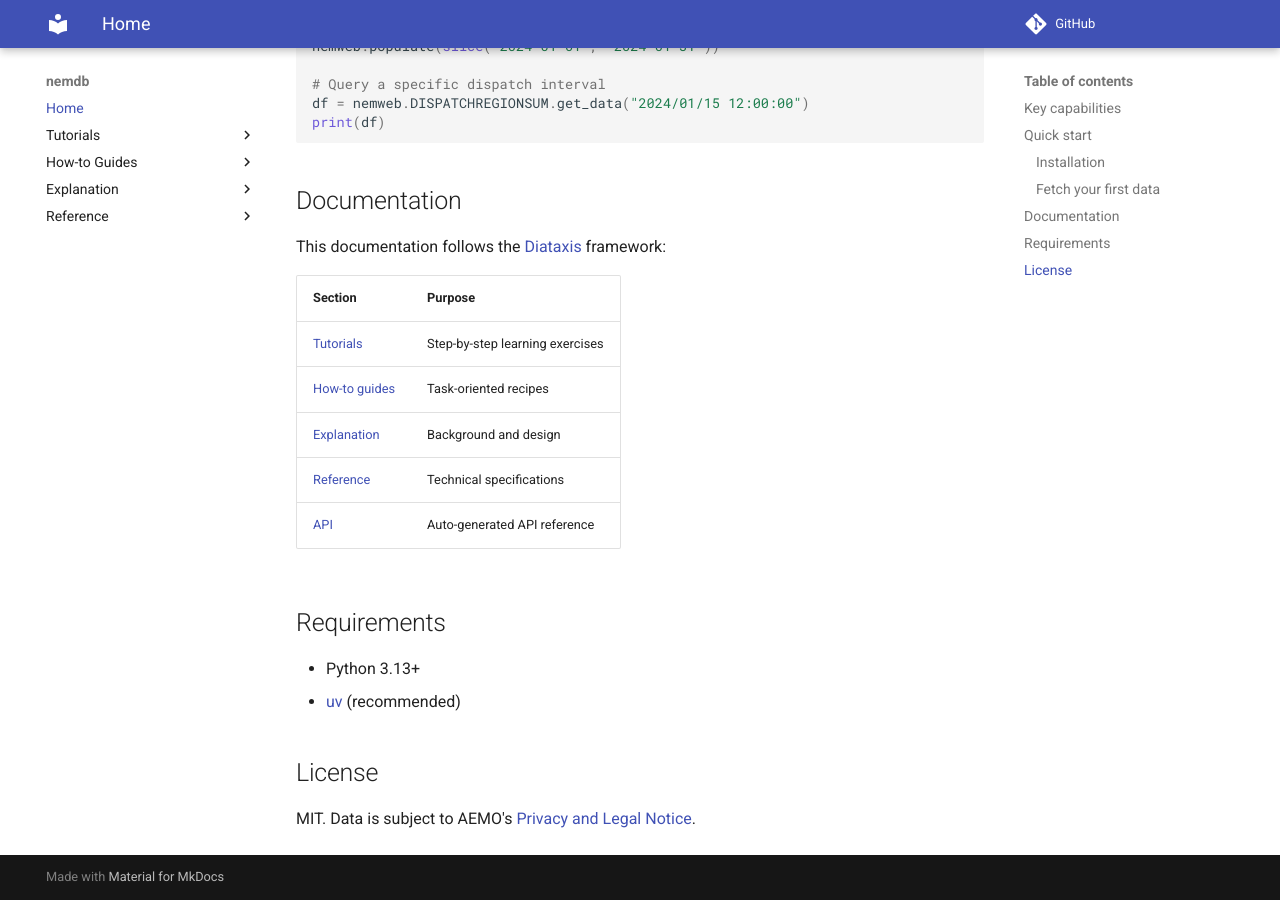
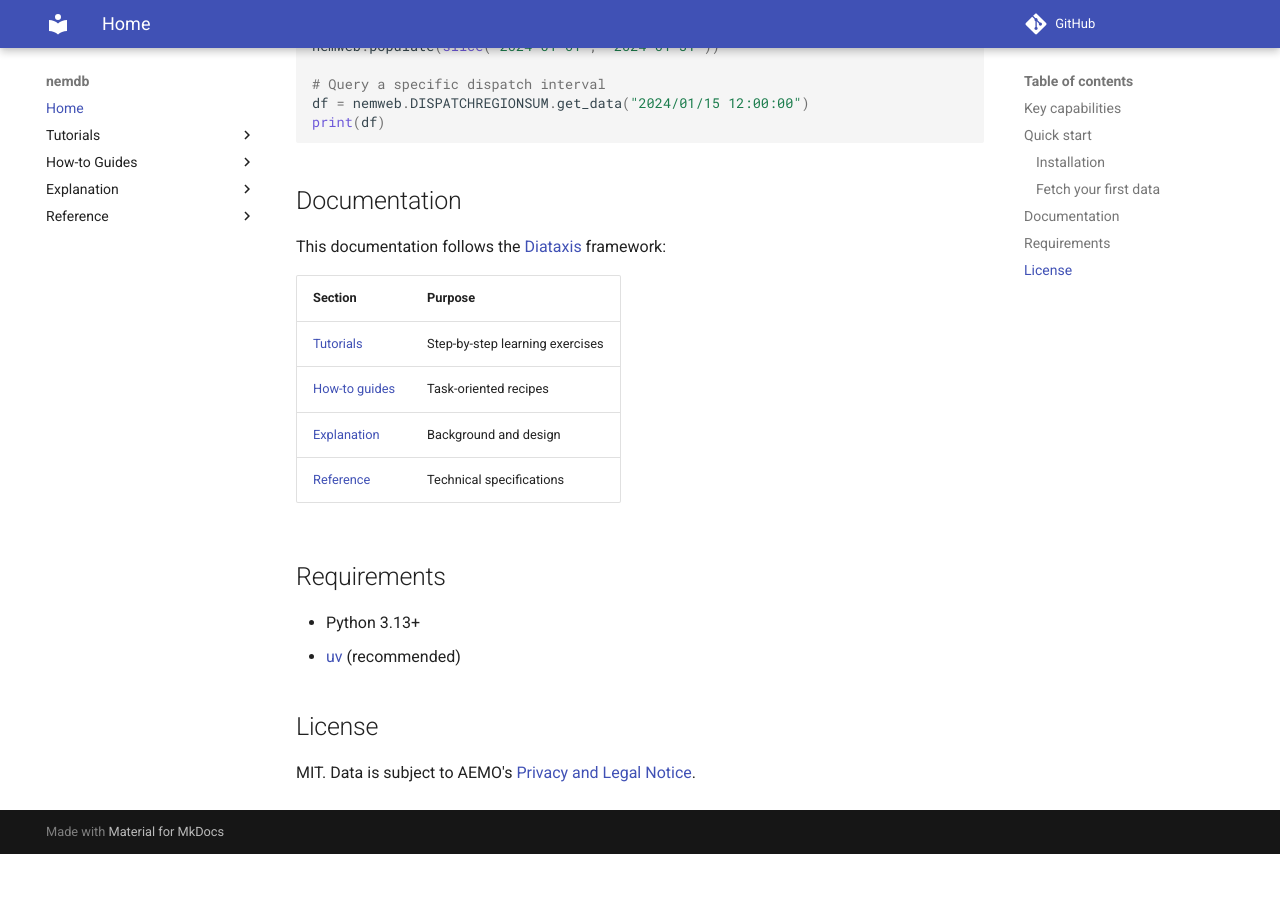
Before and after one commit to ymiftah/nemdb, an MkDocs documentation site: the page built from docs/index.md, in a window 1280 px wide and 900 px high, scrolled down 1343 px. Built offline with MkDocs 1.6.1 and Material for MkDocs 9.7.7, drawn with Linux system fonts in a browser that asks for light colours; comment, search, counter and statistics services are not loaded; after the commit the page ends 2197 px from its top, so only the background shows below that; part of the change alters nothing that is shown.

Commit message:
fix: resolve remaining CI documentation warnings
- Remove API reference from index.md documentation table (no longer exists)
- Add Python paths configuration to mkdocstrings handler

This fixes the last warning about unrecognized relative link 'api/' and
the AutoAPI directory not being found, allowing strict mode build to pass.

Co-Authored-By: Claude Haiku 4.5 <noreply@anthropic.com>

```diff
--- a/docs/index.md
+++ b/docs/index.md
@@ -71,7 +71,6 @@ This documentation follows the [Diataxis](https://diataxis.fr/) framework:
 | [How-to guides](how-to/fetch-nemweb-data.md) | Task-oriented recipes |
 | [Explanation](explanation/transmission-line-cleaning.md) | Background and design |
 | [Reference](reference/configuration.md) | Technical specifications |
-| [API](api/) | Auto-generated API reference |
 
 ## Requirements
 
--- a/mkdocs.yml
+++ b/mkdocs.yml
@@ -15,7 +15,10 @@ markdown_extensions:
 plugins:
   - mkdocs-autoapi:
       autoapi_dir: ./src/nemdb
-  - mkdocstrings
+  - mkdocstrings:
+      handlers:
+        python:
+          paths: [src]
 nav:
   - Home: index.md
   - Tutorials:
```
